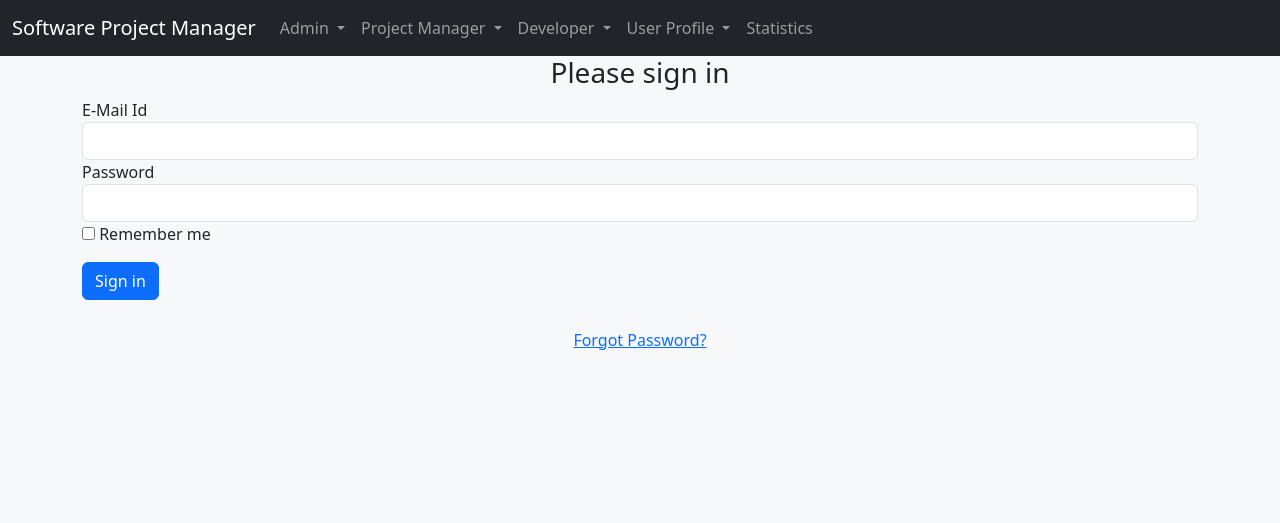
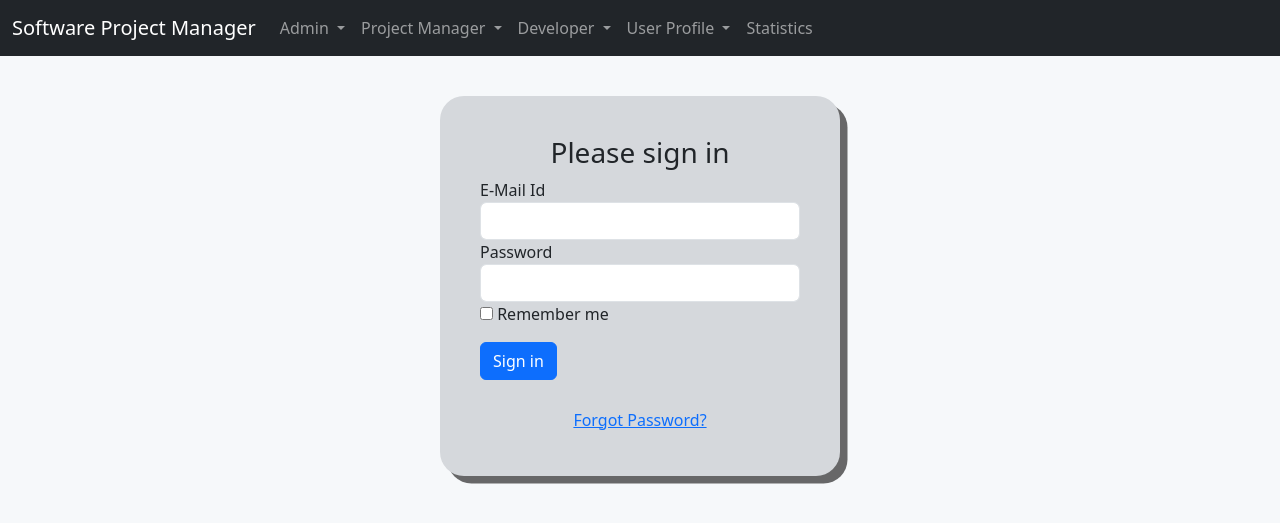
Before and after one commit to riciadavinci/SoftwareProjectManager, a Flask app: page /login in a window 1280 px wide. Shown: the top 523 px of the page. Run offline with Flask 3, Linux system fonts and the light colour scheme; some libraries are stand-ins or nearby versions.

Commit message:
Add css content and link for login page

```diff
--- /dev/null
+++ b/software_project_manager/static/css/login_page.css
@@ -0,0 +1,9 @@
+.custom-login-form {
+    background-color: #D5D8DC;
+    max-width: 25rem;
+    padding: 2.5rem;
+    margin-top: 2.5rem;
+    margin-bottom: 2.5rem;
+    border-radius: 1.5rem;
+    box-shadow: 7.5px 7.5px #444444cc;
+}
--- a/software_project_manager/templates/login.html
+++ b/software_project_manager/templates/login.html
@@ -1,4 +1,8 @@
 {% extends 'layout.html' %}
+
+{% block css %}
+<link rel="stylesheet" href="{{ url_for('static', filename='css/login_page.css') }}">
+{% endblock %}
 
 {% import "bootstrap/wtf.html" as wtf %}
 
```
